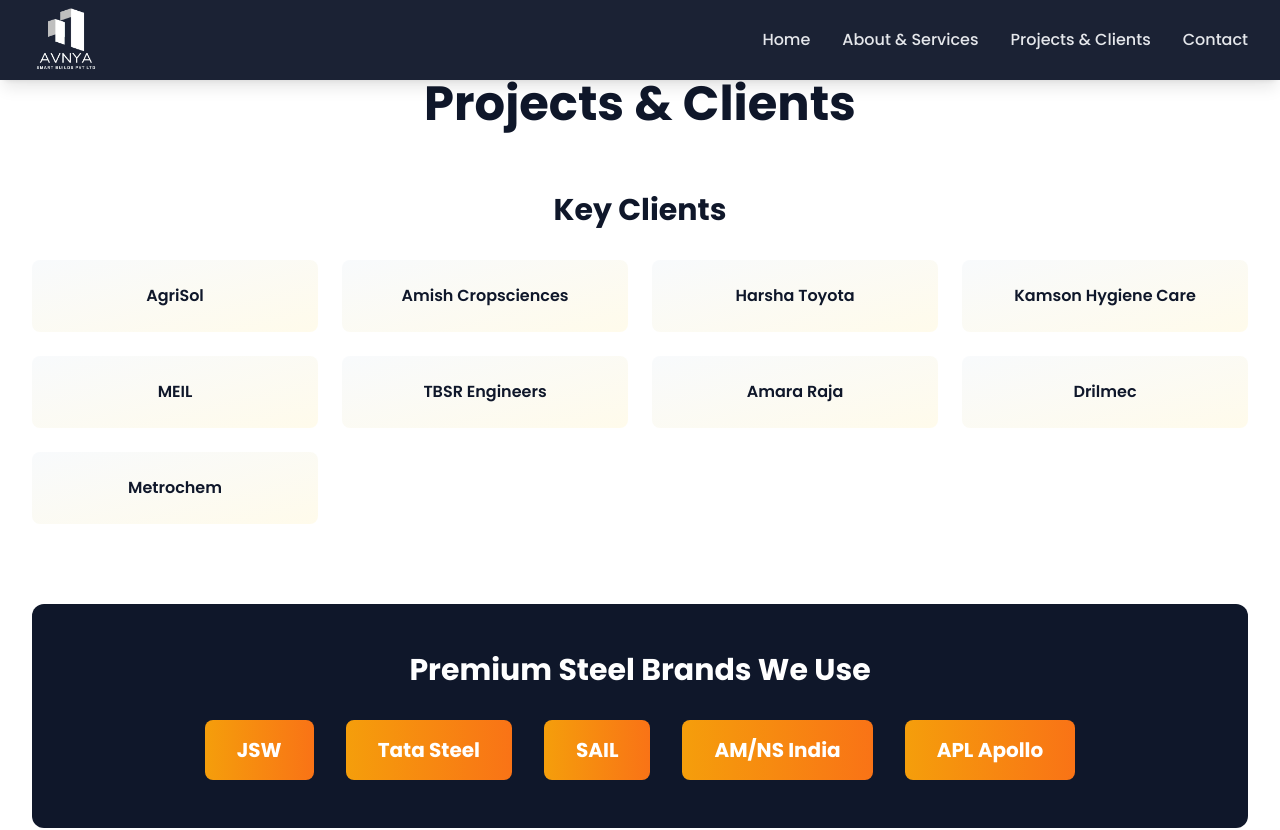
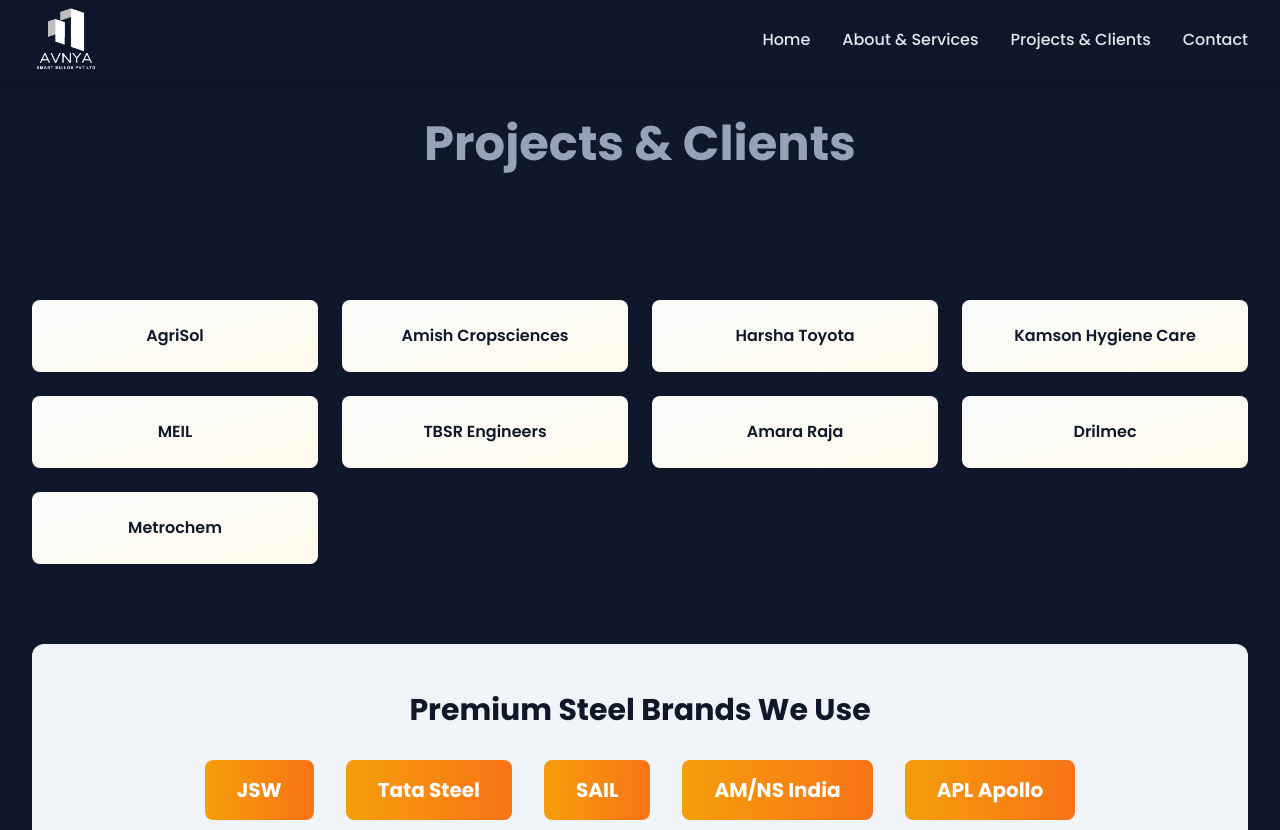
Before and after one commit to rajayush01/Avnya, a React (Vite) app: page /project in a window 1280 px wide. Shown: the top 830 px of the page. Built offline with nearby package versions, Linux system fonts and the light colour scheme.

Commit message:
Refactor ProjectsSection component styles
Updated section styling and text color for better visibility.

```diff
--- a/src/pages/Projects.tsx
+++ b/src/pages/Projects.tsx
@@ -10,9 +10,9 @@
   const steelBrands = ['JSW', 'Tata Steel', 'SAIL', 'AM/NS India', 'APL Apollo'];
 
   return (
-    <section id="projects" className="py-12 sm:py-16 lg:py-20 bg-white">
+    <section id="projects" className="py-12 sm:py-16 lg:py-20 bg-slate-900 ">
       <div className="max-w-7xl mx-auto px-4 sm:px-6 lg:px-8">
-        <h2 className="text-3xl sm:text-4xl lg:text-5xl font-bold text-center text-slate-900 mb-12 sm:mb-16">
+        <h2 className="text-3xl sm:text-4xl lg:text-5xl font-bold text-center text-slate-400 mb-12 sm:mb-16 mt-10">
           Projects & Clients
         </h2>
 
@@ -31,8 +31,8 @@
           </div>
         </div>
 
-        <div className="bg-slate-900 p-6 sm:p-10 lg:p-12 rounded-xl text-white">
-          <h3 className="text-2xl sm:text-3xl font-bold mb-6 sm:mb-8 text-center">Premium Steel Brands We Use</h3>
+        <div className="bg-slate-100 p-6 sm:p-10 lg:p-12 rounded-xl text-white">
+          <h3 className="text-2xl sm:text-3xl font-bold mb-6 sm:mb-8 text-center text-slate-900">Premium Steel Brands We Use</h3>
           <div className="flex flex-wrap justify-center gap-4 sm:gap-8">
             {steelBrands.map((brand, index) => (
               <div
```
